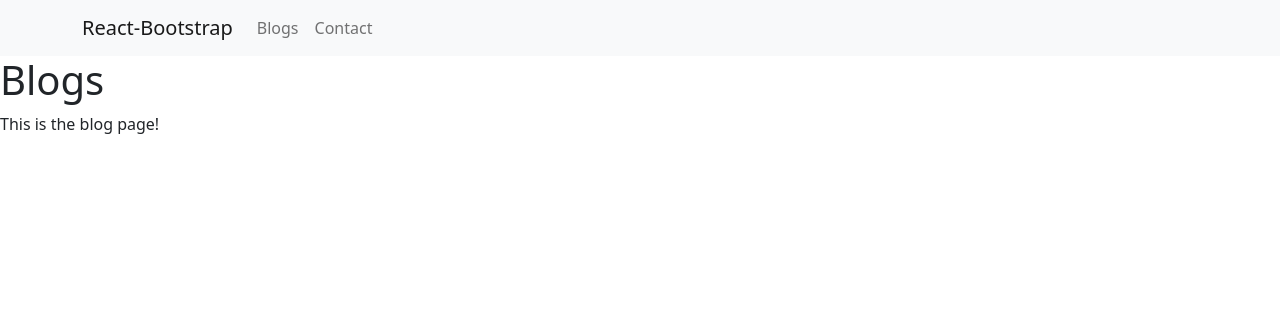
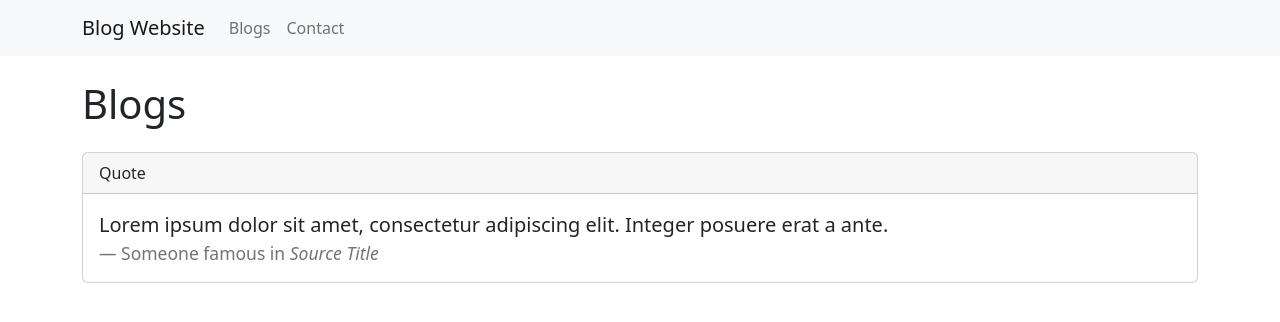
Before and after one commit to bryllim/kodego-react-demo, a JavaScript app: page /blogs in a window 1280 px wide. Shown: the top 322 px of the page. Built offline with nearby package versions, Linux system fonts and the light colour scheme.

Commit message:
added homepage

```diff
--- a/src/pages/Blogs.js
+++ b/src/pages/Blogs.js
@@ -1,8 +1,10 @@
+import BlogCard from "./components/BlogCard";
+
 const Blogs = () => {
   return (
     <>
-        <h1>Blogs</h1>
-        <p>This is the blog page!</p>
+      <h1 className="my-4">Blogs</h1>
+      <BlogCard />
     </>
   );
 };
--- a/src/pages/Home.js
+++ b/src/pages/Home.js
@@ -1,5 +1,11 @@
 const Home = () => {
-    return <h1>Home</h1>;
-  };
+  return (
+    <div className="text-center">
+      <h1 className="mt-5">Welcome to a Blog Website</h1>
+      <p>This is a simple blog website that I created to learn React.js</p>
+      <img src="https://kodego.ph/_nuxt/img/join_asset.9a7edbb.png"></img>
+    </div>
+  )
+};
 
-  export default Home;
+export default Home;
--- a/src/pages/Layout.js
+++ b/src/pages/Layout.js
@@ -8,7 +8,7 @@ function Layout() {
     <>
       <Navbar bg="light" expand="lg">
         <Container>
-        <Navbar.Brand href="/">React-Bootstrap</Navbar.Brand>
+          <Navbar.Brand href="/">Blog Website</Navbar.Brand>
           <Navbar.Toggle aria-controls="basic-navbar-nav" />
           <Navbar.Collapse id="basic-navbar-nav">
             <Nav className="me-auto">
@@ -18,7 +18,9 @@ function Layout() {
           </Navbar.Collapse>
         </Container>
       </Navbar>
+      <Container>
         <Outlet />
+      </Container>
     </>
   );
 }
--- /dev/null
+++ b/src/pages/components/BlogCard.js
@@ -0,0 +1,23 @@
+import Card from 'react-bootstrap/Card'
+
+const BlogCard = () => {
+    return (
+        <Card className="mb-4">
+            <Card.Header>Quote</Card.Header>
+            <Card.Body>
+                <blockquote className="blockquote mb-0">
+                    <p>
+                        {' '}
+                        Lorem ipsum dolor sit amet, consectetur adipiscing elit. Integer
+                        posuere erat a ante.{' '}
+                    </p>
+                    <footer className="blockquote-footer">
+                        Someone famous in <cite title="Source Title">Source Title</cite>
+                    </footer>
+                </blockquote>
+            </Card.Body>
+        </Card>
+    );
+};
+
+export default BlogCard;
```
Lines whose indentation alone changed are shown as unchanged.
